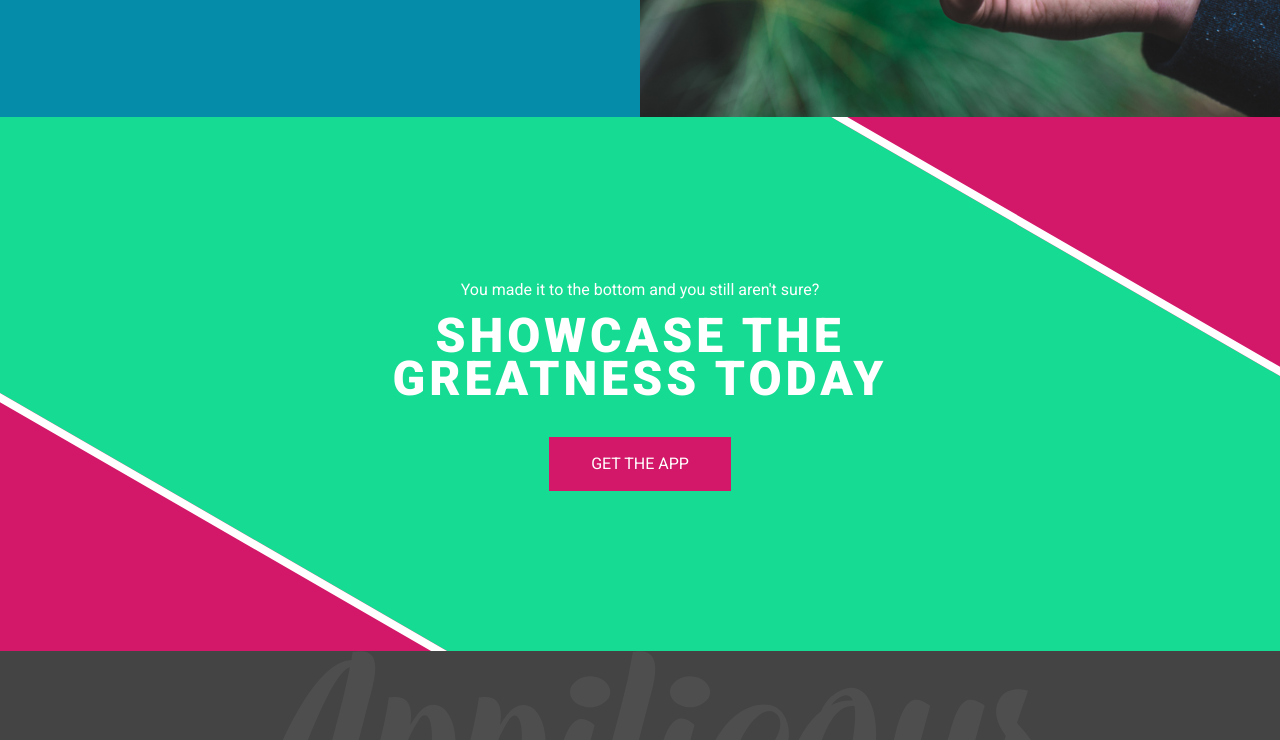
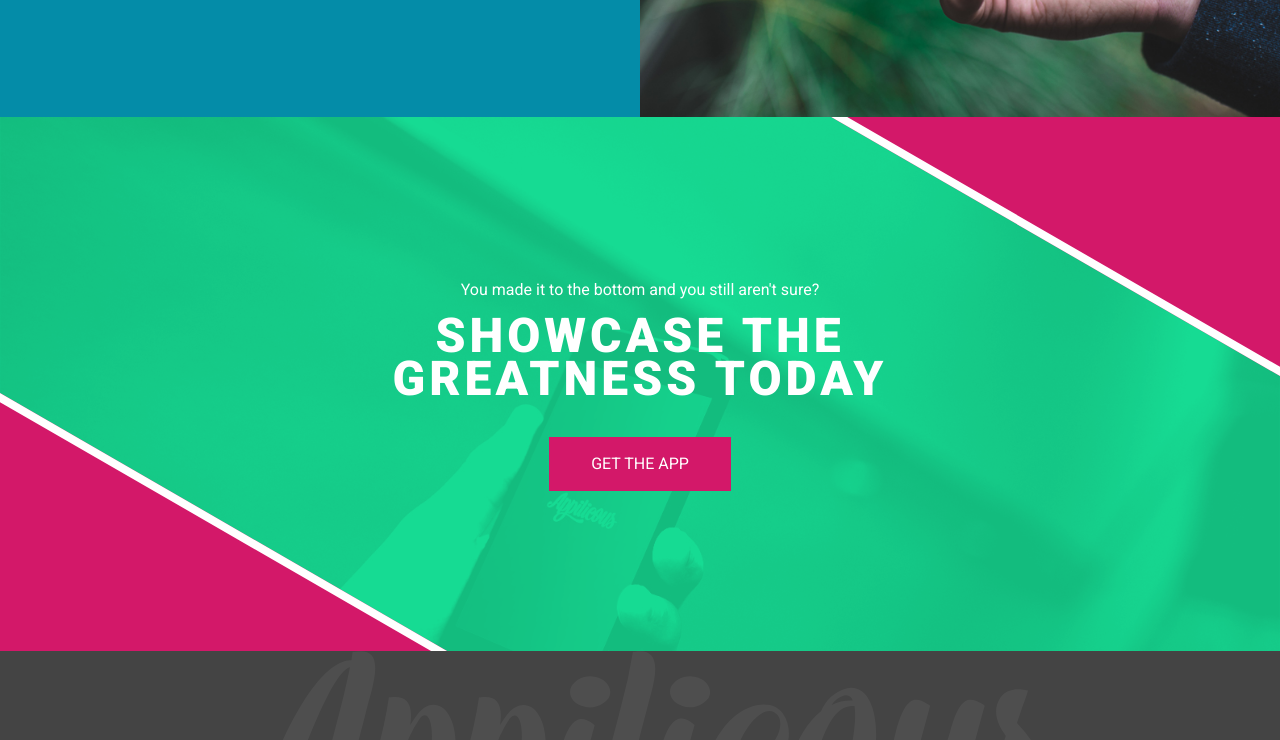
Before and after one commit to HarryWho/Responsive-Start---Finish, a plain HTML site: page index.html in a window 1280 px wide. Shown: the part 1779-2519 px from the top of the page. Drawn offline with nearby package versions, Linux system fonts and the light colour scheme; files whose address does not match are found by name.

Commit message:
css images

```diff
--- a/sass/components/_cta.sass
+++ b/sass/components/_cta.sass
@@ -1,6 +1,6 @@
 .cta
     background-color : $secondary
-    background-image: url(../img/call-to-action-background.jpg)
+    background-image: url(/img/call-to-action-background.jpg)
     background-size: cover
     background-position: center
     padding: 5em 0
```
Also changed, not shown: css/main.css, dist/css/main.min.css.
